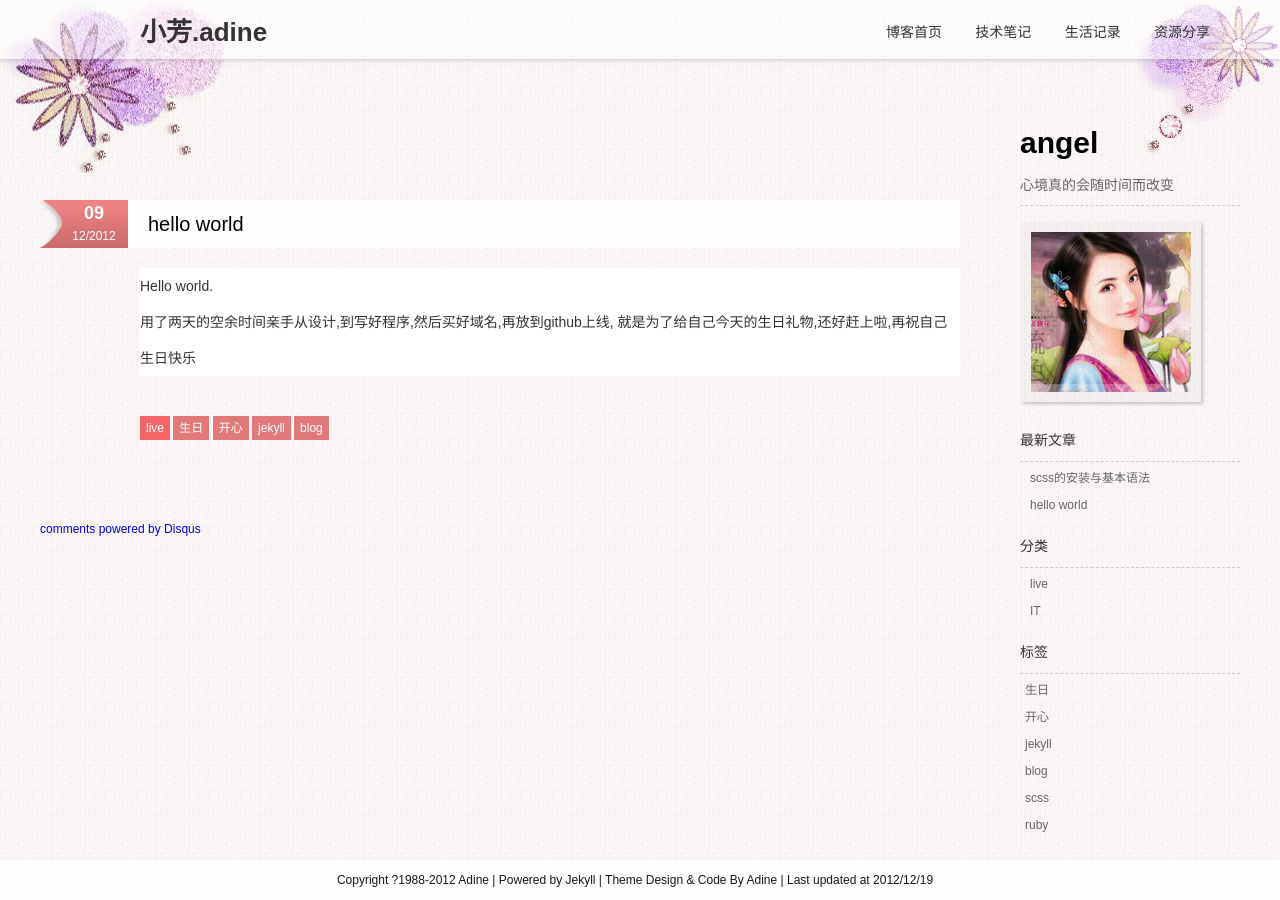
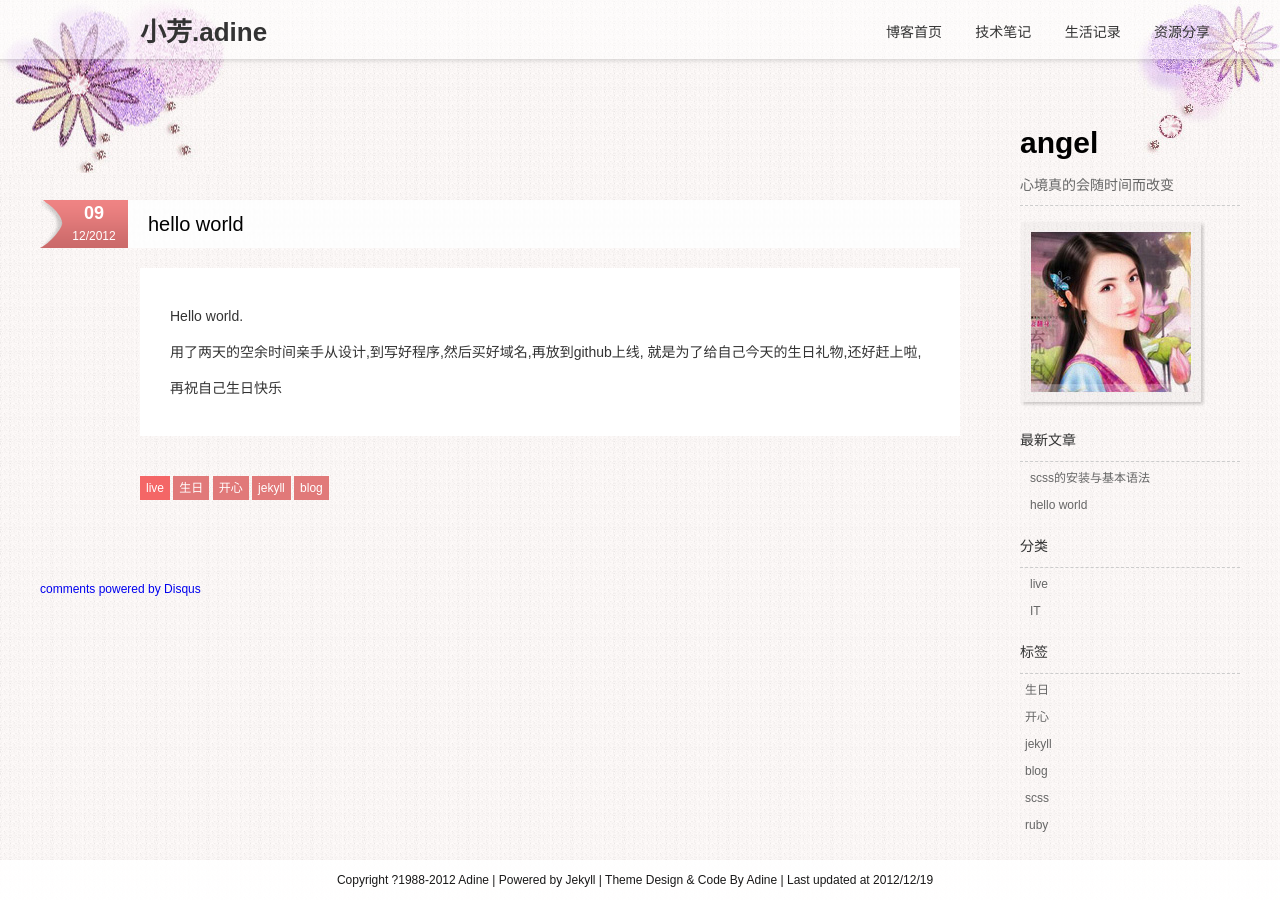
Before and after one commit to adine-zhu/myblog, a Jekyll site: the page built from _posts/2012-12-09-hello.md, in a window 1280 px wide. Built offline with Jekyll 4.4.1, drawn with Linux system fonts in a browser that asks for light colours; comment, search, counter and statistics services are not loaded.

Commit message:
update css

```diff
--- a/_layouts/post.html
+++ b/_layouts/post.html
@@ -7,7 +7,7 @@ layout: default
        <p class="date fl"> <span>{{ page.date | date: "%d" }}</span><br>{{ page.date | date: "%m" }}/{{ page.date | date: "%Y" }}</p>
         <h1 class="fl">{{ page.title }}</h1>
     </div>
-    <div class="text">{{ page.content }}</div>
+    <div class="text article">{{ page.content }}</div>
    <div class="clearfix item-foot">
         <div class="fl catalog">
         <a class="catalog-link" href="#">{{ page.category }}</a>
--- a/css/master.css
+++ b/css/master.css
@@ -130,6 +130,11 @@ html{
 	background:#fff;
 	}
 
+.article{
+	background:#fff;
+	padding:30px;
+}
+
 .item-foot{
 	padding-left:100px;
 
```
